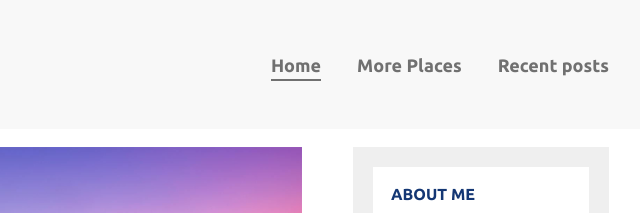
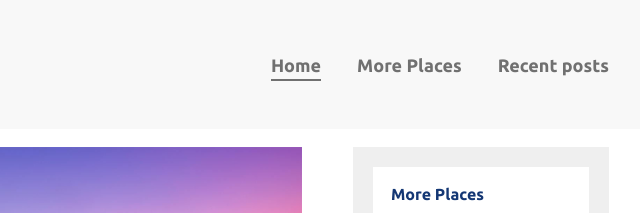
Before and after one commit to Rahul01-15/Maldives-blog, a plain HTML site: page index.html in a window 1280 px wide. Shown: the top 213 px of the page, 543-1183 px from the left. Drawn offline with Linux system fonts and the light colour scheme.

Commit message:
Update index.html

```diff
--- a/index.html
+++ b/index.html
@@ -71,7 +71,7 @@
 
         <aside class="sidebar">
             <div class="sidebar-widget">
-                <h2 class="widget-title">ABOUT ME</h2>
+                <h2 class="widget-title">More Places</h2>
                 <img src="img4.jpg" alt="profile picture" class="widget-image">
                 <p class="widget-body">I find life better, and I'm happier, when things are nice and simple.</p>
             </div>
```
